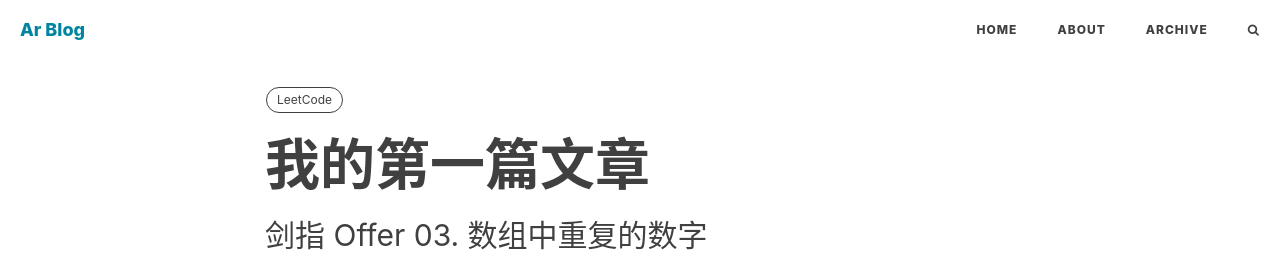
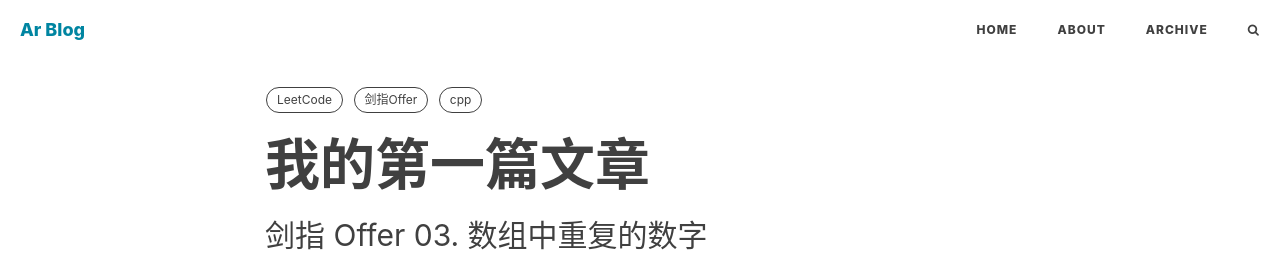
Before and after one commit to XD-ar/XD-ar.github.io, a Jekyll site: the page built from _posts/2018-10-06-vim-cn-im.md, in a window 1280 px wide. Shown: the top 273 px of the page. Built offline with Jekyll 4.4.1, drawn with Linux system fonts in a browser that asks for light colours; nearby versions of some CDN libraries; comment, search, counter and statistics services are not loaded.

Commit message:
Update 2018-10-06-vim-cn-im.md

```diff
--- a/_posts/2018-10-06-vim-cn-im.md
+++ b/_posts/2018-10-06-vim-cn-im.md
@@ -6,6 +6,8 @@ author: "AR"
 header-style: text
 tags:
   - LeetCode
+  - 剑指Offer
+  - cpp
 ---
 
 ### 代码块
```
